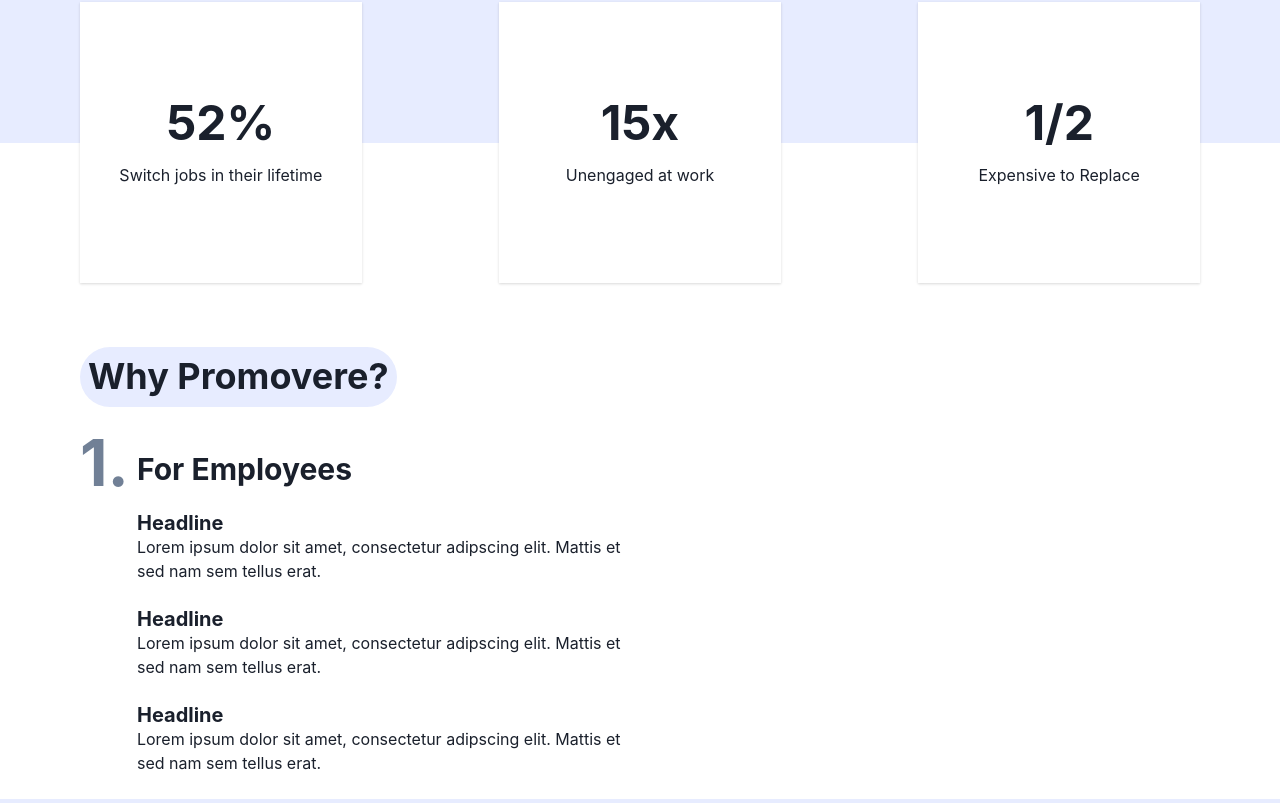
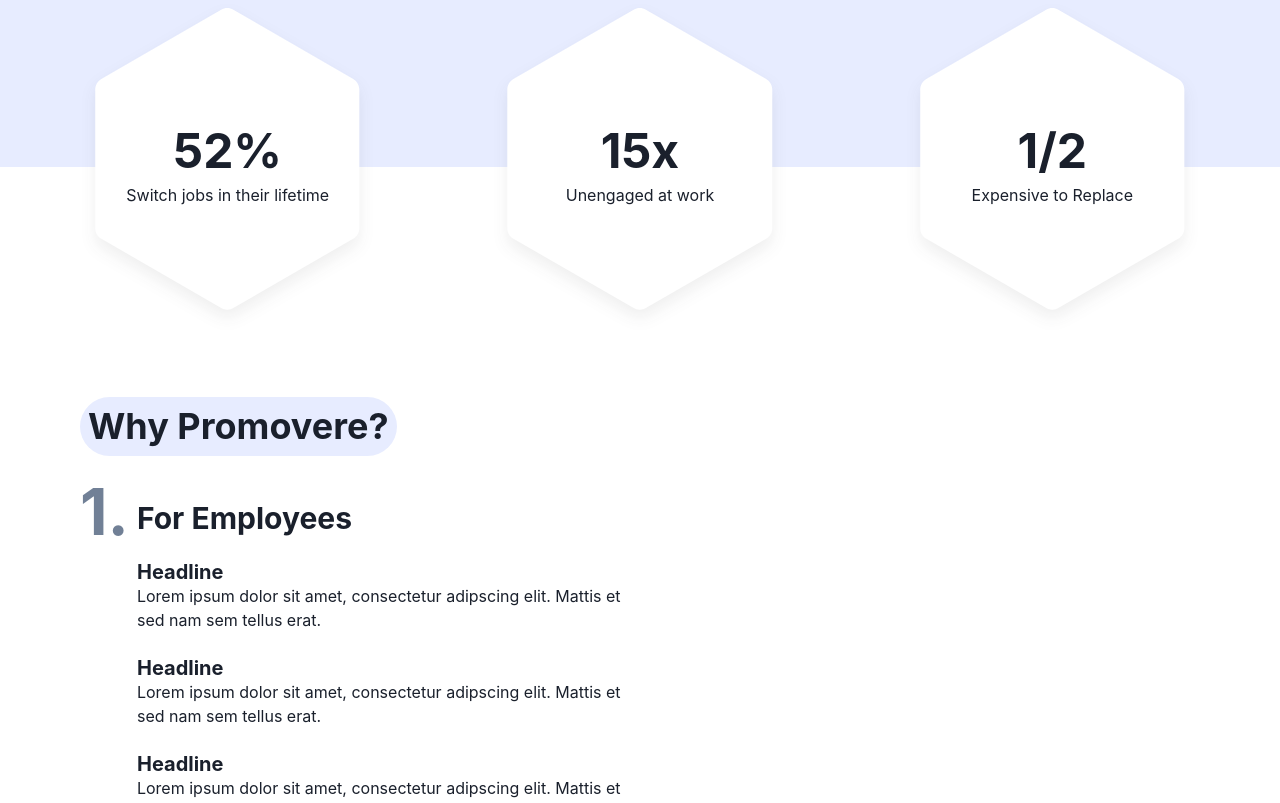
Before and after one commit to Erik-Koning/promovere-landing, a Next.js app: page / in a window 1280 px wide. Shown: the part 1057-1860 px from the top of the page. Built offline with nearby package versions, Linux system fonts and the light colour scheme.

Commit message:
Add Wrapper for Side Margins

```diff
--- a/src/components/Booking.tsx
+++ b/src/components/Booking.tsx
@@ -1,8 +1,11 @@
+import React from 'react';
 import { Box, Button, Grid, Heading, Input, Select, Text, Textarea } from '@chakra-ui/react';
+import { Wrapper } from './Wrapper';
 
 export const Booking: React.FC = () => {
 	return (
-		<Grid id='booking' templateColumns='1fr 1fr' bg='brand' px={20} py={10}>
+		<Wrapper bg='brand'>
+			<Grid id='booking' templateColumns='1fr 1fr' py={16}>
 				<Box pt='10%'>
 					<Heading mb={4} as='h2'>
 						Book a Demo
@@ -35,5 +38,6 @@
 					<Button bg='white'>Send</Button>
 				</Grid>
 			</Grid>
+		</Wrapper>
 	);
 };
--- a/src/components/Companies.tsx
+++ b/src/components/Companies.tsx
@@ -1,9 +1,11 @@
 import React from 'react';
 import { Grid, Heading, HStack, Image } from '@chakra-ui/react';
+import { Wrapper } from './Wrapper';
 
 export const Companies: React.FC = () => {
 	return (
-		<Grid templateColumns='max-content 1fr' alignItems='center' gap={6} px={20} py={12}>
+		<Wrapper>
+			<Grid templateColumns='max-content 1fr' alignItems='center' gap={6} py={12}>
 				<Heading as='h3'>As featured in:</Heading>
 				<Grid justifyItems='center'>
 					<HStack spacing={4}>
@@ -17,5 +19,6 @@
 					</HStack>
 				</Grid>
 			</Grid>
+		</Wrapper>
 	);
 };
--- a/src/components/Facts.tsx
+++ b/src/components/Facts.tsx
@@ -1,5 +1,6 @@
 import React from 'react';
-import { Box, Grid, Heading, Text } from '@chakra-ui/react';
+import { Box, Grid, Heading, Image, Text } from '@chakra-ui/react';
+import { Wrapper } from './Wrapper';
 
 interface FactItemProps {
 	stat: string;
@@ -7,33 +8,37 @@
 }
 
 const FactItem: React.FC<FactItemProps> = ({ stat, subText }) => (
-	<Grid alignContent='center' justifyItems='center' gap={4} height='22vw' width='22vw' boxShadow='base' bg='white'>
-		<Heading size='2xl'>{stat}</Heading>
-		<Text>{subText}</Text>
+	<Grid justifyItems='center' gap={2}>
+		<Image height='26vw' src='/img/hexagon.svg' gridRow='1 / 3' gridColumn='1 / 3' templateRows='1fr 1fr' />
+		<Heading size='2xl' gridRow='1 / 2' gridColumn='1 / 3' alignSelf='end'>
+			{stat}
+		</Heading>
+		<Text gridRow='2 / 3' gridColumn='1 / 3'>
+			{subText}
+		</Text>
 	</Grid>
 );
 
 export const Facts: React.FC = () => {
 	return (
-		<Grid templateRows='repeat(3, 1fr)' mb={16}>
-			<Box px={20} bg='brand' pt={16} pb={2}>
+		<Grid mb={16}>
+			<Wrapper bg='brand'>
+				<Box pt={16} pb={2}>
 					<Heading>The Facts</Heading>
 					<Text>Our achievement in the journey depicted in numbers</Text>
 				</Box>
-			<Box gridRow='2 / 3' gridColumn='1 / -1' bg='brand' />
-			<Box gridRow='3 / 4' gridColumn='1 / -1' bg='white' />
-			<Grid
-				px={20}
-				gridRow='2 / 4'
-				gridColumn='1 / -1'
-				templateColumns='repeat(3, max-content)'
-				justifyContent='space-between'
-				alignContent='center'
-			>
+			</Wrapper>
+			<Grid templateColumns='1fr 1fr' templateRows='1fr 1fr'>
+				<Box gridRow='1 / 2' gridColumn='1 / -1' bg='brand' />
+				<Box gridRow='2 / 3' gridColumn='1 / -1' bg='white' />
+				<Wrapper gridRow='1 / -1' gridColumn='1 / -1'>
+					<Grid templateColumns='repeat(3, max-content)' justifyContent='space-between' alignContent='center'>
 						<FactItem stat='52%' subText='Switch jobs in their lifetime' />
 						<FactItem stat='15x' subText='Unengaged at work' />
 						<FactItem stat='1/2' subText='Expensive to Replace' />
 					</Grid>
+				</Wrapper>
+			</Grid>
 		</Grid>
 	);
 };
--- a/src/components/Footer.tsx
+++ b/src/components/Footer.tsx
@@ -1,9 +1,11 @@
 import React from 'react';
 import { Box, Grid, HStack, Text } from '@chakra-ui/react';
+import { Wrapper } from './Wrapper';
 
 export const Footer: React.FC = () => {
 	return (
-		<Grid templateColumns='max-content 1fr max-content' bg='black' color='white' px={20} py={6}>
+		<Wrapper bg='black'>
+			<Grid templateColumns='max-content 1fr max-content' color='white' py={6}>
 				<Text>PROMOVERE</Text>
 				<Text justifySelf='center'>&copy; 2020 Promovere. All rights reserved</Text>
 				<HStack>
@@ -13,5 +15,6 @@
 					<Box bg='white' borderRadius='full' height='1rem' width='1rem' />
 				</HStack>
 			</Grid>
+		</Wrapper>
 	);
 };
--- a/src/components/Hero.tsx
+++ b/src/components/Hero.tsx
@@ -1,6 +1,7 @@
 import React from 'react';
 import { Button, Heading, Text, VStack } from '@chakra-ui/react';
 import TextLoop from 'react-text-loop';
+import { Wrapper } from './Wrapper';
 
 const TextAnimation: React.FC = () => {
 	const words = ['business', 'people', 'groups'];
@@ -18,14 +19,17 @@
 
 export const Hero: React.FC = () => {
 	return (
-		<VStack pr='50vw' pl={20} py={12} bg='brand' spacing={4} align='start'>
+		<Wrapper bg='brand'>
+			<VStack pr='40%' py={12} spacing={4} align='start'>
 				<Heading as='h2' size='2xl' lineHeight='1.3'>
 					Leading the new generation of agile <TextAnimation />
 				</Heading>
 				<Text>
-				Promovere is a digital marketplace for businesses that increases employee engagement, rentention and growth
+					Promovere is a digital marketplace for businesses that increases employee engagement, rentention and
+					growth
 				</Text>
 				<Button bg='white'>Learn More</Button>
 			</VStack>
+		</Wrapper>
 	);
 };
--- a/src/components/Improving.tsx
+++ b/src/components/Improving.tsx
@@ -1,10 +1,12 @@
 import React from 'react';
 import { Grid, Box, Heading, Text } from '@chakra-ui/react';
+import { Wrapper } from './Wrapper';
 
 export const Improving: React.FC = () => {
 	return (
+		<Wrapper>
 			<Grid position='relative' py={40} my={30}>
-			<Box position='absolute' top='0' left='0' pl={20}>
+				<Box position='absolute' top='0' left='0'>
 					<Heading mb={2}>Ever-Improving</Heading>
 					<Text fontSize='sm'>Machine Learning Algorithm</Text>
 					<Text fontSize='sm'>Improvement cycle based on feedback</Text>
@@ -121,5 +123,6 @@
 					/>
 				</Box>
 			</Grid>
+		</Wrapper>
 	);
 };
--- a/src/components/Platform.tsx
+++ b/src/components/Platform.tsx
@@ -1,8 +1,10 @@
 import { Grid, Heading, Image, Text } from '@chakra-ui/react';
+import { Wrapper } from './Wrapper';
 
 export const Platform: React.FC = () => {
 	return (
-		<Grid id='platform' px={20} py={16} gap={8}>
+		<Wrapper>
+			<Grid id='platform' py={16} gap={8}>
 				<Heading as='h2' p={2} bg='brand' borderRadius='full' width='max-content'>
 					The Platform
 				</Heading>
@@ -21,5 +23,6 @@
 					</Grid>
 				</Grid>
 			</Grid>
+		</Wrapper>
 	);
 };
--- a/src/components/WhyPromovere.tsx
+++ b/src/components/WhyPromovere.tsx
@@ -1,5 +1,6 @@
 import React from 'react';
 import { Box, Grid, Heading, Text } from '@chakra-ui/react';
+import { Wrapper } from './Wrapper';
 
 const REASONS = [
 	{
@@ -56,25 +57,22 @@
 	);
 
 	return (
-		<Grid
-			justifyContent='space-between'
-			templateColumns='50% 50%'
-			py={6}
-			px={20}
-			gap={4}
-			bg={isOdd ? 'brand' : 'white'}
-		>
-			{isOdd ? [graphic, info] : [info, graphic]}
-		</Grid>
+		<Wrapper bg={isOdd ? 'brand' : 'none'}>
+			<Grid justifyContent='space-between' templateColumns='50% 50%' py={6} gap={4} bg={isOdd ? 'brand' : 'white'}>
+				{isOdd ? [graphic, info] : [info, graphic]}
+			</Grid>
+		</Wrapper>
 	);
 };
 
 export const WhyPromovere: React.FC = () => {
 	return (
 		<Grid id='why-promovere'>
-			<Heading mx={20} as='h2' p={2} bg='brand' borderRadius='full' width='max-content'>
-				Why Promovere?
-			</Heading>
+			<Wrapper>
+				<Heading as='h2' p={2} bg='brand' borderRadius='full' width='max-content'>
+					Why Promovere?
+				</Heading>
+			</Wrapper>
 
 			<ReasonItem number={1} title='For Employees' reasons={REASONS} />
 			<ReasonItem number={2} title='For Managers' reasons={REASONS} isOdd />
--- /dev/null
+++ b/src/components/Wrapper.tsx
@@ -0,0 +1,14 @@
+import React from 'react';
+import { Box, ChakraStyleProps } from '@chakra-ui/react';
+
+interface WrapperProps extends ChakraStyleProps {}
+
+export const Wrapper: React.FC<WrapperProps> = ({ children, bg = 'none', ...props }) => {
+	return (
+		<Box bg={bg ? bg : 'unset'} width='100%' px={20} {...props}>
+			<Box mx='auto' maxW='1200px' w='100%'>
+				{children}
+			</Box>
+		</Box>
+	);
+};
```
Also changed, not shown: public/img/hexagon.svg (added). Lines whose indentation alone changed are shown as unchanged.
